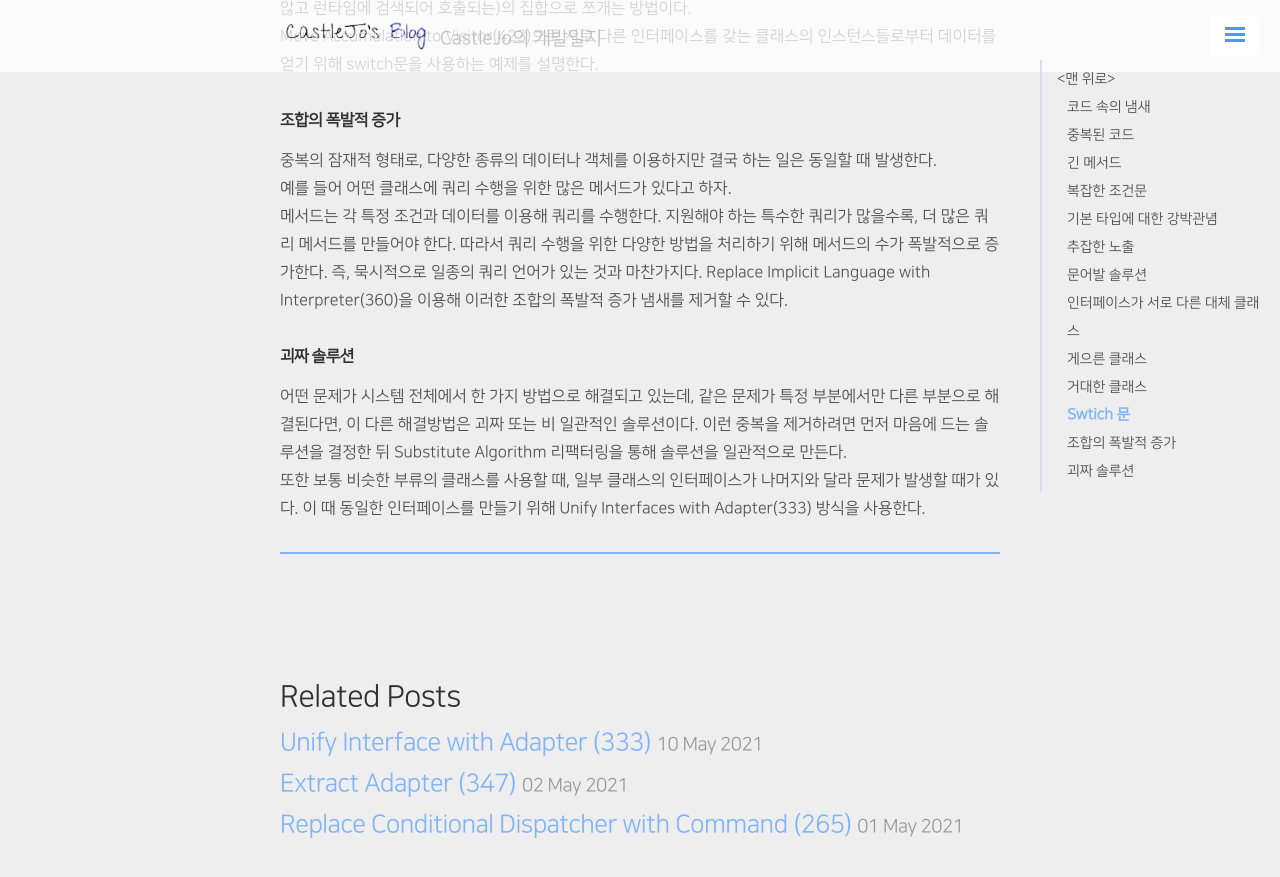
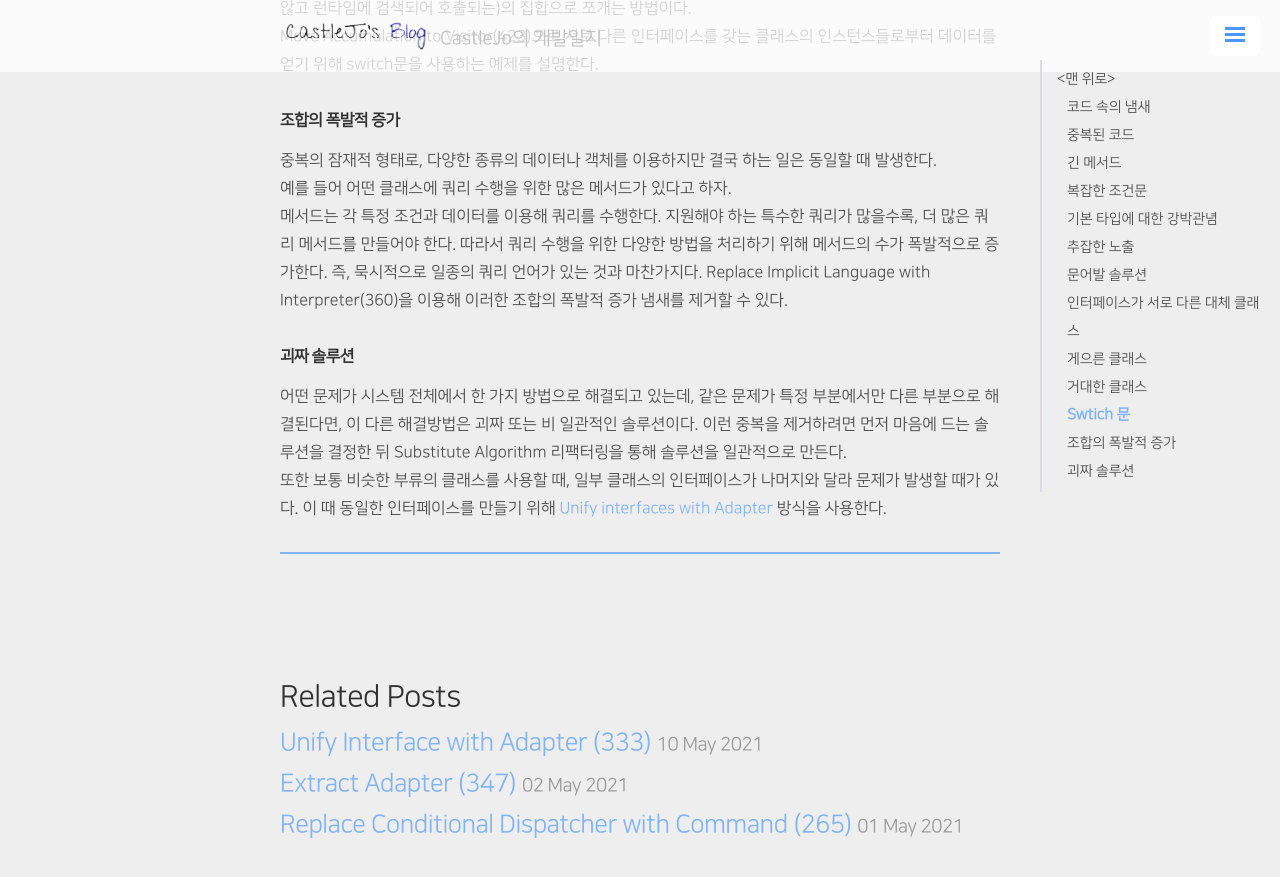
Before and after one commit to ukcastle/ukcastle.github.io, a Jekyll site: the page built from _posts/Refactoring/2021-04-12-RF-Ch4.md, in a window 1280 px wide and 900 px high, scrolled down 3806 px. Shown: the top 877 px of the window. Built offline with Jekyll 4.4.1, drawn with Linux system fonts in a browser that asks for light colours; nearby versions of some CDN libraries; a script that is not in the unit is left out; comment, search, counter and statistics services are not loaded; some of the changed text lies outside the part shown.

Commit message:
docs: href 333

```diff
--- a/_posts/Refactoring/2021-04-12-RF-Ch4.md
+++ b/_posts/Refactoring/2021-04-12-RF-Ch4.md
@@ -19,18 +19,18 @@ tag: [DesignPattern, Refactoring]
 
 |냄새|리팩터링|
 |:---:|:---:|
-|중복된 코드|[Form Template Method](https://jo631.github.io/refactoring/2021/04/16/Form-Template-Method/)<br>[Introduce Polymorphic Creation with Factory Method](https://jo631.github.io/refactoring/2021/04/13/Introduce-Polymorphic-Creation-with-Factory-Method/)<br>[Chain Constructors](https://jo631.github.io/refactoring/2021/04/13/Chain-Constructors/)<br>[Replace One/Many Distinctions with Composite](https://jo631.github.io/refactoring/2021/04/30/Replace-One-Many-Distinctions-with-Composite/)<br>[Extract Composite](https://jo631.github.io/refactoring/2021/04/28/Extract-Composite/)<br>Unify Interfaces with Adapter(333)<br>Introduce Null Object(402)|
+|중복된 코드|[Form Template Method](https://jo631.github.io/refactoring/2021/04/16/Form-Template-Method/)<br>[Introduce Polymorphic Creation with Factory Method](https://jo631.github.io/refactoring/2021/04/13/Introduce-Polymorphic-Creation-with-Factory-Method/)<br>[Chain Constructors](https://jo631.github.io/refactoring/2021/04/13/Chain-Constructors/)<br>[Replace One/Many Distinctions with Composite](https://jo631.github.io/refactoring/2021/04/30/Replace-One-Many-Distinctions-with-Composite/)<br>[Extract Composite](https://jo631.github.io/refactoring/2021/04/28/Extract-Composite/)<br>[Unify interfaces with Adapter](https://jo631.github.io/refactoring/2021/05/10/Unify-Interface-with-Adapter/)<br>Introduce Null Object(402)|
 |긴 메서드|[Compose Method](https://jo631.github.io/refactoring/2021/04/14/Compose-Method/)<br> [Move Accumulation to Collecting Parameter](https://jo631.github.io/refactoring/2021/04/27/Move-Accumulation-to-Collecting-Parameter/)<br>[Replace Conditional Dispatcher with Command](https://jo631.github.io/refactoring/2021/05/01/Replace-Conditional-Dispatcher-with-Command/)<br>Move Accumulation to Visitor(423)<br>[Replace Conditional Logic with Strategy](https://jo631.github.io/refactoring/2021/04/15/Replace-Conditional-Logic-with-Strategy/)|
 |복잡한 조건문|[Replace Conditional Logic with Strategy](https://jo631.github.io/refactoring/2021/04/15/Replace-Conditional-Logic-with-Strategy/)<br>Move Embellishment to Decorator(206)<br>Replace State-Altering Conditionals with State(234)<br>Introduce Null Object(402)|
 |기본 타입에 대한 강박관념|Replace Type Code with Class(383)<br>Replace State-Altering Conditionals with State(234)<br>[Replace Conditional Logic with Strategy](https://jo631.github.io/refactoring/2021/04/15/Replace-Conditional-Logic-with-Strategy/)<br>[Replace Implicit Tree with Composite](https://jo631.github.io/refactoring/2021/04/19/Replace-Implicit-Tree-with-Composite/)<br>Replace Implicit Language with Interpreter(360)<br>Move Embellishment to Decorator(206)<br>[Encapsulate Composite with Builder](https://jo631.github.io/refactoring/2021/04/20/Encapsulate-Composite-with-Builder/)|
 |추잡한 노출|[Encapsulate Classes with Factory](https://jo631.github.io/refactoring/2021/04/13/Encapsulate-Classes-with-Factory/)|
 |문어발 솔루션|Move Creation Knowledge to Factory(110)|
-|인터페이스가 서로 다른 대체 클래스|Unify Interfaces with Adapter(333)|
+|인터페이스가 서로 다른 대체 클래스|[Unify interfaces with Adapter](https://jo631.github.io/refactoring/2021/05/10/Unify-Interface-with-Adapter/)|
 |게으른 클래스|Inline Singleton(168)|
 |거대한 클래스|[Replace Conditional Dispatcher with Command](https://jo631.github.io/refactoring/2021/05/01/Replace-Conditional-Dispatcher-with-Command/)<br>Replace State-Altering Conditionals with State(234)<br>Replace Implicit Language with Interpreter(360)|
 |Switch 문|[Replace Conditional Dispatcher with Command](https://jo631.github.io/refactoring/2021/05/01/Replace-Conditional-Dispatcher-with-Command/)<br>Move Accumulation to Visitor(423)|
 |조합의 폭발적 증가|Replace Implicit Language with Interpreter(360)|
-|괴짜 솔루션|Unify Interfaces with Adapter(333)|
+|괴짜 솔루션|[Unify interfaces with Adapter](https://jo631.github.io/refactoring/2021/05/10/Unify-Interface-with-Adapter/)|
 
 #### 중복된 코드
 
@@ -104,4 +104,4 @@ Move Accumulation to Visitor(423)으로 서로 다른 인터페이스를 갖는
 #### 괴짜 솔루션
 
 어떤 문제가 시스템 전체에서 한 가지 방법으로 해결되고 있는데, 같은 문제가 특정 부분에서만 다른 부분으로 해결된다면, 이 다른 해결방법은 괴짜 또는 비 일관적인 솔루션이다. 이런 중복을 제거하려면 먼저 마음에 드는 솔루션을 결정한 뒤 Substitute Algorithm 리팩터링을 통해 솔루션을 일관적으로 만든다.
-또한 보통 비슷한 부류의 클래스를 사용할 때, 일부 클래스의 인터페이스가 나머지와 달라 문제가 발생할 때가 있다. 이 때 동일한 인터페이스를 만들기 위해 Unify Interfaces with Adapter(333) 방식을 사용한다.
+또한 보통 비슷한 부류의 클래스를 사용할 때, 일부 클래스의 인터페이스가 나머지와 달라 문제가 발생할 때가 있다. 이 때 동일한 인터페이스를 만들기 위해 [Unify interfaces with Adapter](https://jo631.github.io/refactoring/2021/05/10/Unify-Interface-with-Adapter/) 방식을 사용한다.
```
Also changed, not shown: _posts/Refactoring/2021-04-08-RF-Ch2-3.md (+1 -1 lines), _posts/Refactoring/2021-04-12-RF-Ch5.md (+1 -1 lines).
